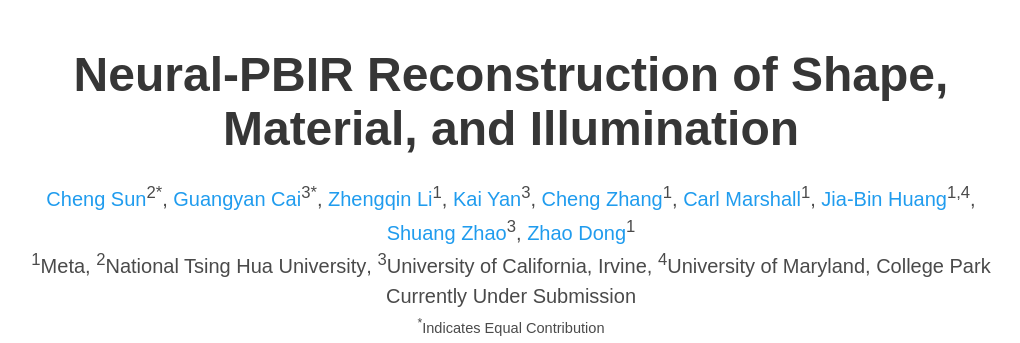
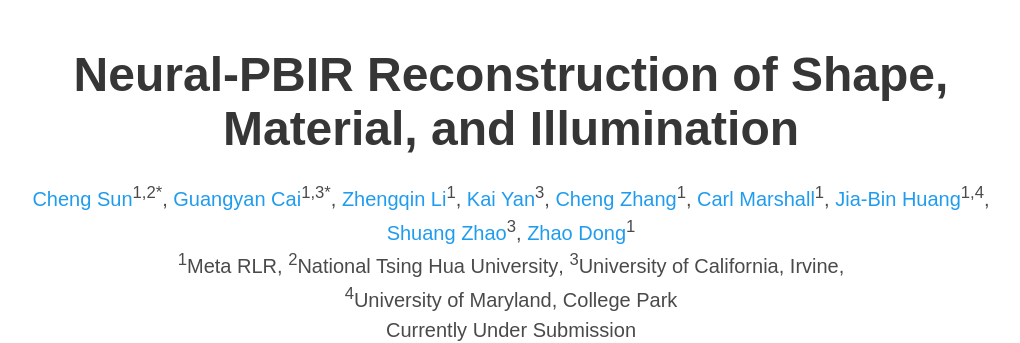
Before and after one commit to neural-pbir/neural-pbir.github.io, a plain HTML site: page index.html in a window 1280 px wide. Shown: the top 343 px of the page, without its empty margins (129-1149 px from the left). Drawn offline with nearby package versions, Linux system fonts and the light colour scheme; some icons are missing; a web font is replaced by a local one.

Commit message:
Updated.

```diff
--- a/index.html
+++ b/index.html
@@ -57,9 +57,9 @@
             <div class="is-size-5 publication-authors">
               <!-- Paper authors -->
               <span class="author-block">
-                <a href="https://sunset1995.github.io/" target="_blank">Cheng Sun</a><sup>2*</sup>,</span>
+                <a href="https://sunset1995.github.io/" target="_blank">Cheng Sun</a><sup>1,2*</sup>,</span>
               <span class="author-block">
-                <a href="https://guangyancai.me/" target="_blank">Guangyan Cai</a><sup>3*</sup>,</span>
+                <a href="https://guangyancai.me/" target="_blank">Guangyan Cai</a><sup>1,3*</sup>,</span>
               <span class="author-block">
                 <a href="https://sites.google.com/a/eng.ucsd.edu/zhengqinli" target="_blank">Zhengqin
                   Li</a><sup>1</sup>,</span>
@@ -86,7 +86,7 @@
             </div>
 
             <div class="is-size-5 publication-authors">
-              <span class="author-block"><sup>1</sup>Meta</span>,
+              <span class="author-block"><sup>1</sup>Meta RLR</span>,
               <span class="author-block"><sup>2</sup>National Tsing Hua University</span>,
               <span class="author-block"><sup>3</sup>University of California, Irvine</span>,
               <span class="author-block"><sup>4</sup>University of Maryland, College Park</span>
```
